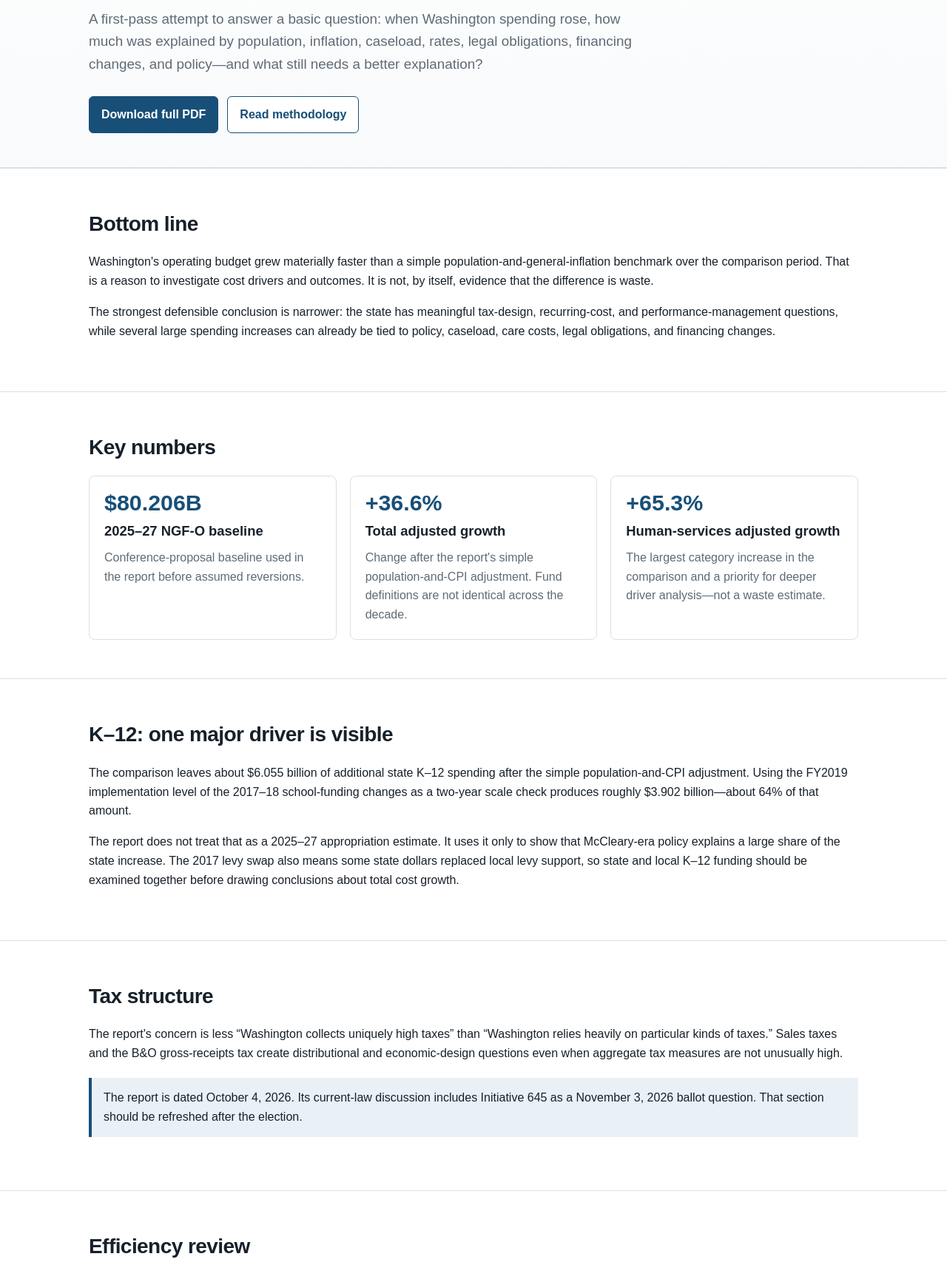
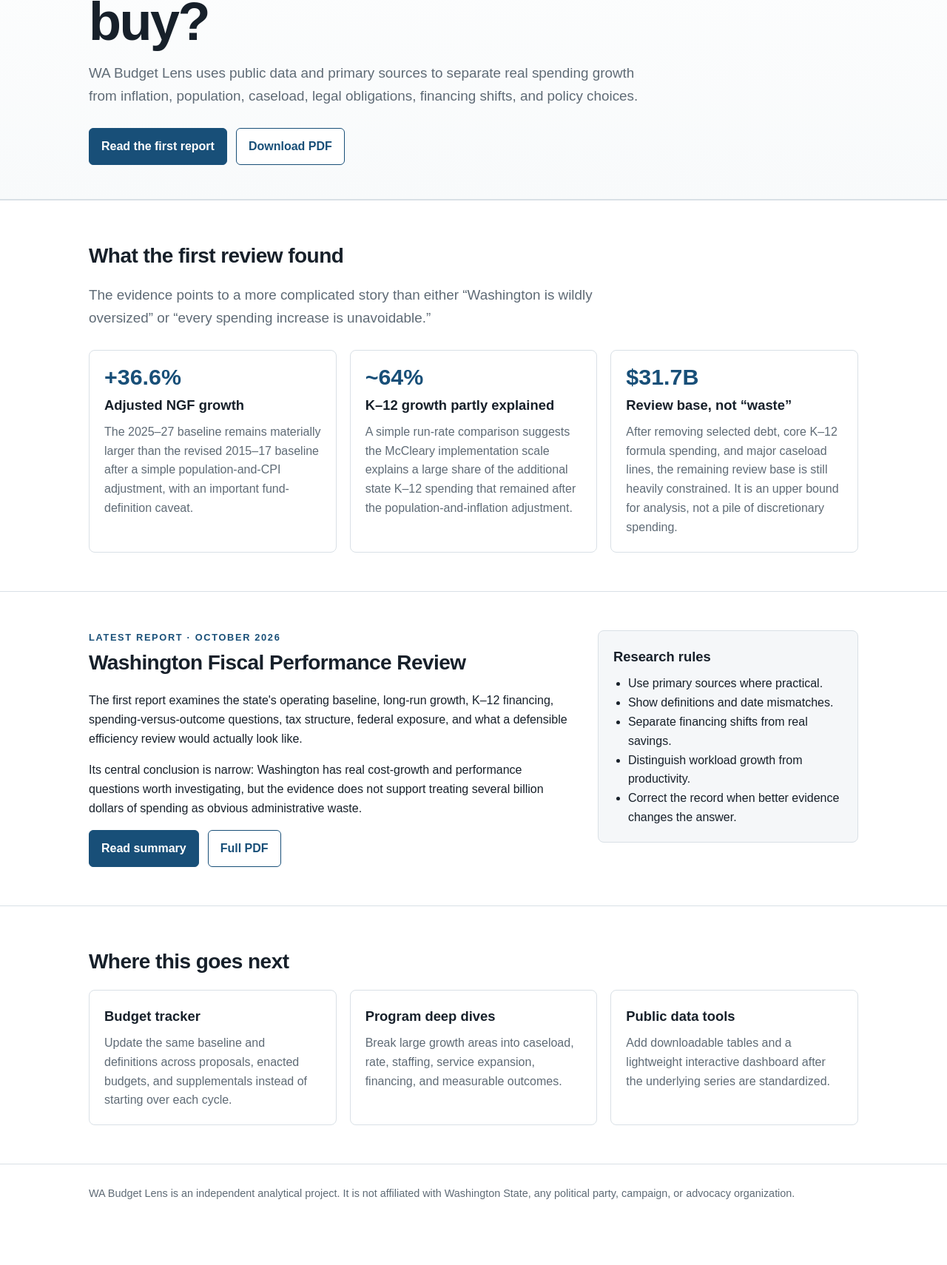
Before and after one commit to wabudgetlens/wabudgetlens.github.io, a plain HTML site: page index.html in a window 1280 px wide. Shown: the part 318-2028 px from the top of the page at 74% size. After the commit the page ends 1986 px from the top, so only its background shows below. Drawn offline with Linux system fonts and the light colour scheme; files that its build step writes are made by us from their sources.

Commit message:
Add files via upload

```diff
--- a/index.html
+++ b/index.html
@@ -1,21 +1,99 @@
 <!doctype html>
 <html lang="en">
 <head>
-  <meta charset="utf-8"><meta name="viewport" content="width=device-width,initial-scale=1">
-  <title>Washington Fiscal Performance Review · WA Budget Lens</title>
-  <meta name="description" content="Independent review of Washington state budget growth, taxes, K-12 financing, program performance, and fiscal risk.">
-  <link rel="stylesheet" href="../../assets/style.css">
+  <meta charset="utf-8">
+  <meta name="viewport" content="width=device-width,initial-scale=1">
+  <title>WA Budget Lens</title>
+  <meta name="description" content="Independent analysis of Washington state spending, taxes, and government performance using public data and primary sources.">
+  <link rel="stylesheet" href="style.css">
 </head>
 <body>
-<header class="site-header"><div class="wrap nav"><a class="brand" href="../../">WA Budget Lens</a><nav class="nav-links"><a href="../../#findings">Findings</a><a href="./">Latest report</a><a href="../../methodology.html">Methodology</a><a href="../../about.html">About</a></nav></div></header>
+<header class="site-header">
+  <div class="wrap nav">
+    <a class="brand" href="./">WA Budget Lens</a>
+    <nav class="nav-links" aria-label="Primary">
+      <a href="#findings">Findings</a>
+      <a href="report.html">Latest report</a>
+      <a href="methodology.html">Methodology</a>
+      <a href="about.html">About</a>
+    </nav>
+  </div>
+</header>
 <main>
-<section class="hero"><div class="wrap"><div class="kicker">Report 01 · Current through October 4, 2026</div><h1>Washington Fiscal Performance Review</h1><p class="lede">A first-pass attempt to answer a basic question: when Washington spending rose, how much was explained by population, inflation, caseload, rates, legal obligations, financing changes, and policy—and what still needs a better explanation?</p><div class="actions"><a class="button primary" href="Washington_Fiscal_Performance_Review_Public_Edition.pdf">Download full PDF</a><a class="button secondary" href="../../methodology.html">Read methodology</a></div></div></section>
-<section><div class="wrap"><h2>Bottom line</h2><p>Washington's operating budget grew materially faster than a simple population-and-general-inflation benchmark over the comparison period. That is a reason to investigate cost drivers and outcomes. It is not, by itself, evidence that the difference is waste.</p><p>The strongest defensible conclusion is narrower: the state has meaningful tax-design, recurring-cost, and performance-management questions, while several large spending increases can already be tied to policy, caseload, care costs, legal obligations, and financing changes.</p></div></section>
-<section><div class="wrap"><h2>Key numbers</h2><div class="grid"><div class="card"><div class="metric">$80.206B</div><h3>2025–27 NGF-O baseline</h3><p>Conference-proposal baseline used in the report before assumed reversions.</p></div><div class="card"><div class="metric">+36.6%</div><h3>Total adjusted growth</h3><p>Change after the report's simple population-and-CPI adjustment. Fund definitions are not identical across the decade.</p></div><div class="card"><div class="metric">+65.3%</div><h3>Human-services adjusted growth</h3><p>The largest category increase in the comparison and a priority for deeper driver analysis—not a waste estimate.</p></div></div></div></section>
-<section><div class="wrap"><h2>K–12: one major driver is visible</h2><p>The comparison leaves about $6.055 billion of additional state K–12 spending after the simple population-and-CPI adjustment. Using the FY2019 implementation level of the 2017–18 school-funding changes as a two-year scale check produces roughly $3.902 billion—about 64% of that amount.</p><p>The report does not treat that as a 2025–27 appropriation estimate. It uses it only to show that McCleary-era policy explains a large share of the state increase. The 2017 levy swap also means some state dollars replaced local levy support, so state and local K–12 funding should be examined together before drawing conclusions about total cost growth.</p></div></section>
-<section><div class="wrap"><h2>Tax structure</h2><p>The report's concern is less “Washington collects uniquely high taxes” than “Washington relies heavily on particular kinds of taxes.” Sales taxes and the B&O gross-receipts tax create distributional and economic-design questions even when aggregate tax measures are not unusually high.</p><div class="note">The report is dated October 4, 2026. Its current-law discussion includes Initiative 645 as a November 3, 2026 ballot question. That section should be refreshed after the election.</div></div></section>
-<section><div class="wrap"><h2>Efficiency review</h2><p>The analysis intentionally does not apply a savings percentage to the full operating budget. After removing selected debt, core K–12 formula spending, and major entitlement/caseload lines, it identifies a $31.729 billion upper-bound review base. That base still contains significant constraints.</p><p>The practical implication: modest verified efficiencies are plausible. As savings targets get larger, the choices increasingly become policy decisions about eligibility, rates, workforce, program scope, or service levels rather than simple administrative cleanup.</p></div></section>
-<section><div class="wrap"><h2>Read the full analysis</h2><p>The PDF contains the complete tables, source register, caveats, spending-versus-outcomes discussion, federal-funding risks, and the review framework.</p><a class="button primary" href="Washington_Fiscal_Performance_Review_Public_Edition.pdf">Download the report</a></div></section>
+  <section class="hero">
+    <div class="wrap">
+      <div class="kicker">Independent Washington fiscal analysis</div>
+      <h1>What did Washington's budget growth actually buy?</h1>
+      <p class="lede">WA Budget Lens uses public data and primary sources to separate real spending growth from inflation, population, caseload, legal obligations, financing shifts, and policy choices.</p>
+      <div class="actions">
+        <a class="button primary" href="report.html">Read the first report</a>
+        <a class="button secondary" href="Washington_Fiscal_Performance_Review_Public_Edition.pdf">Download PDF</a>
+      </div>
+    </div>
+  </section>
+
+  <section id="findings">
+    <div class="wrap">
+      <h2>What the first review found</h2>
+      <p class="lede">The evidence points to a more complicated story than either “Washington is wildly oversized” or “every spending increase is unavoidable.”</p>
+      <div class="grid">
+        <div class="card">
+          <div class="metric">+36.6%</div>
+          <h3>Adjusted NGF growth</h3>
+          <p>The 2025–27 baseline remains materially larger than the revised 2015–17 baseline after a simple population-and-CPI adjustment, with an important fund-definition caveat.</p>
+        </div>
+        <div class="card">
+          <div class="metric">~64%</div>
+          <h3>K–12 growth partly explained</h3>
+          <p>A simple run-rate comparison suggests the McCleary implementation scale explains a large share of the additional state K–12 spending that remained after the population-and-inflation adjustment.</p>
+        </div>
+        <div class="card">
+          <div class="metric">$31.7B</div>
+          <h3>Review base, not “waste”</h3>
+          <p>After removing selected debt, core K–12 formula spending, and major caseload lines, the remaining review base is still heavily constrained. It is an upper bound for analysis, not a pile of discretionary spending.</p>
+        </div>
+      </div>
+    </div>
+  </section>
+
+  <section>
+    <div class="wrap report">
+      <div>
+        <div class="kicker">Latest report · October 2026</div>
+        <h2>Washington Fiscal Performance Review</h2>
+        <p>The first report examines the state's operating baseline, long-run growth, K–12 financing, spending-versus-outcome questions, tax structure, federal exposure, and what a defensible efficiency review would actually look like.</p>
+        <p>Its central conclusion is narrow: Washington has real cost-growth and performance questions worth investigating, but the evidence does not support treating several billion dollars of spending as obvious administrative waste.</p>
+        <div class="actions">
+          <a class="button primary" href="report.html">Read summary</a>
+          <a class="button secondary" href="Washington_Fiscal_Performance_Review_Public_Edition.pdf">Full PDF</a>
+        </div>
+      </div>
+      <aside class="aside">
+        <h3>Research rules</h3>
+        <ul>
+          <li>Use primary sources where practical.</li>
+          <li>Show definitions and date mismatches.</li>
+          <li>Separate financing shifts from real savings.</li>
+          <li>Distinguish workload growth from productivity.</li>
+          <li>Correct the record when better evidence changes the answer.</li>
+        </ul>
+      </aside>
+    </div>
+  </section>
+
+  <section>
+    <div class="wrap">
+      <h2>Where this goes next</h2>
+      <div class="grid">
+        <div class="card"><h3>Budget tracker</h3><p>Update the same baseline and definitions across proposals, enacted budgets, and supplementals instead of starting over each cycle.</p></div>
+        <div class="card"><h3>Program deep dives</h3><p>Break large growth areas into caseload, rate, staffing, service expansion, financing, and measurable outcomes.</p></div>
+        <div class="card"><h3>Public data tools</h3><p>Add downloadable tables and a lightweight interactive dashboard after the underlying series are standardized.</p></div>
+      </div>
+    </div>
+  </section>
 </main>
-<footer class="footer"><div class="wrap">Independent analysis · Public data · Primary sources · Corrections when the evidence changes</div></footer>
-</body></html>
+<footer class="footer">
+  <div class="wrap">WA Budget Lens is an independent analytical project. It is not affiliated with Washington State, any political party, campaign, or advocacy organization.</div>
+</footer>
+</body>
+</html>
```
Also changed, not shown: 404.html (+1 -1 lines), about.html (+2 -2 lines), methodology.html (+2 -2 lines), report.html (added, +21 -0 lines).
